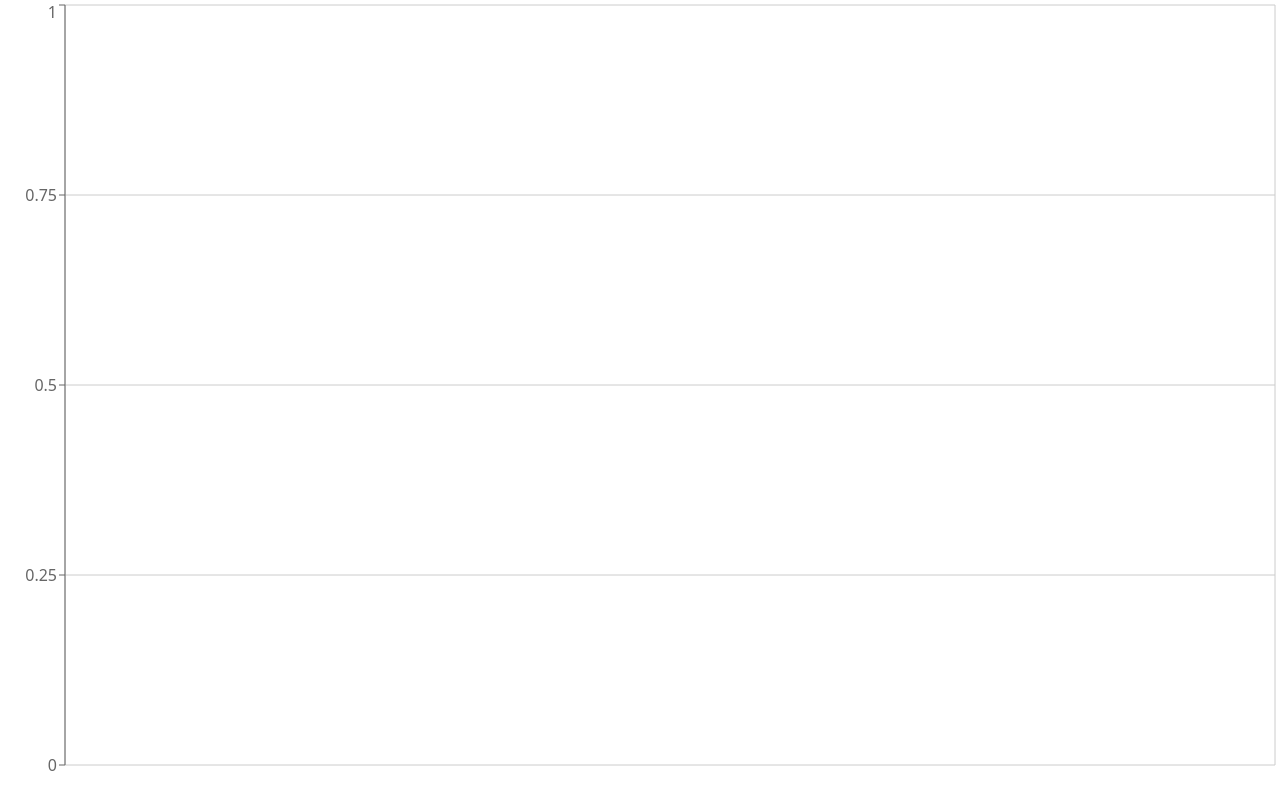
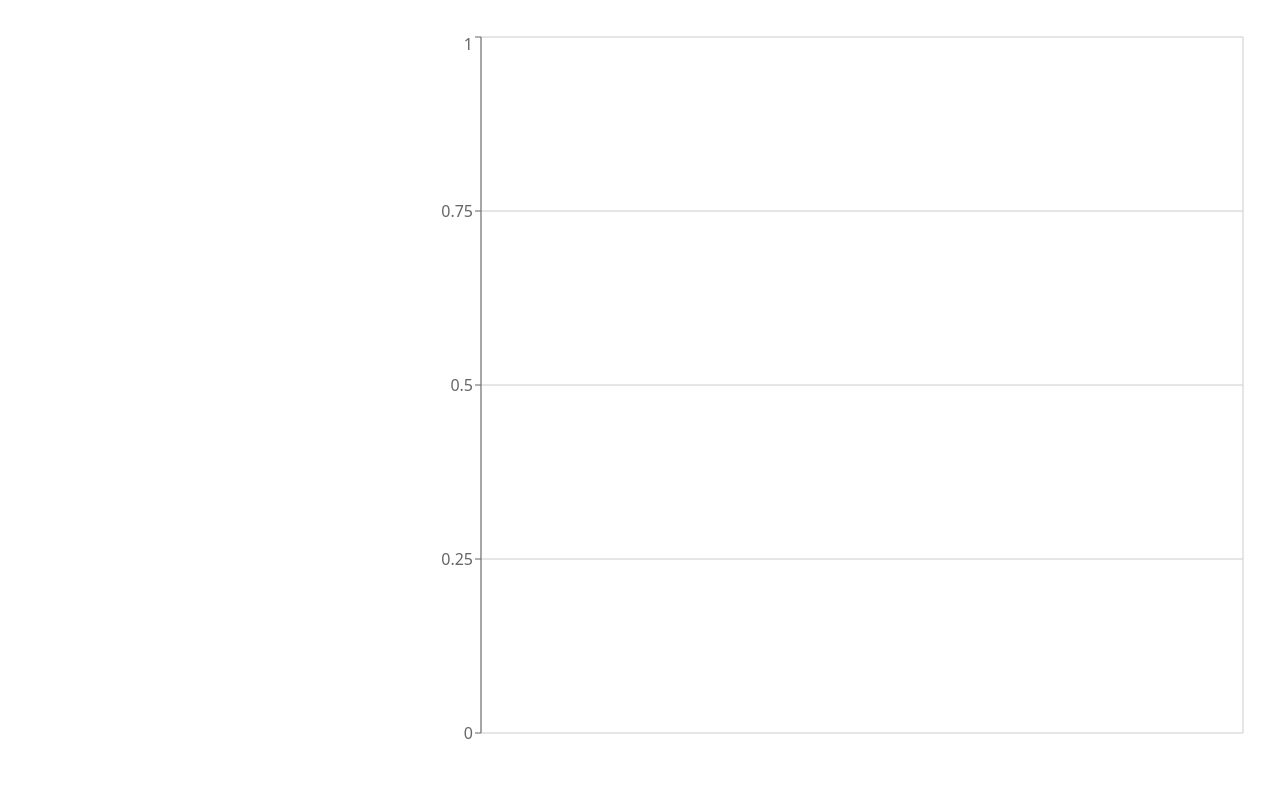
Before and after one commit to JichouP/emission-spectrum-simulator-rs, a React (Vite) app: page / in a window 1280 px wide. Built offline with nearby package versions, Linux system fonts and the light colour scheme.

Commit message:
:art: create components dir

```diff
--- a/src/App.tsx
+++ b/src/App.tsx
@@ -1,8 +1,11 @@
-import Plot from './Plot';
+import Plot from './components/Plot';
 
 function App() {
   return (
-    <div className="w-full h-screen overflow-hidden">
+    <div className="w-full h-screen overflow-hidden p-8">
+      <div className="flex w-full, h-full">
+        <div className="w-96 min-w-[16rem]"></div>
+        <div className="flex flex-1">
           <Plot
             config={{
               tR: 0.1,
@@ -14,7 +17,8 @@ function App() {
             }}
             referenceData={[]}
           ></Plot>
-      ;
+        </div>
+      </div>
     </div>
   );
 }
--- a/src/Plot.tsx
+++ b/src/components/Plot.tsx
@@ -8,7 +8,7 @@ import {
   YAxis,
   ZAxis,
 } from 'recharts';
-import fetchCalculate, { CalcConfig } from './hooks/fetchCalculate';
+import fetchCalculate, { CalcConfig } from '../hooks/fetchCalculate';
 
 type Props = {
   config: CalcConfig;
@@ -25,7 +25,7 @@ const Plot: FC<Props> = ({ config }) => {
   }, []);
 
   return (
-    <ResponsiveContainer width="100%" height="100%">
+    <ResponsiveContainer>
       <ScatterChart>
         <CartesianGrid />
         <XAxis
```
Also changed, not shown: src/App.css (deleted, +0 -41 lines). Lines whose indentation alone changed are shown as unchanged.
